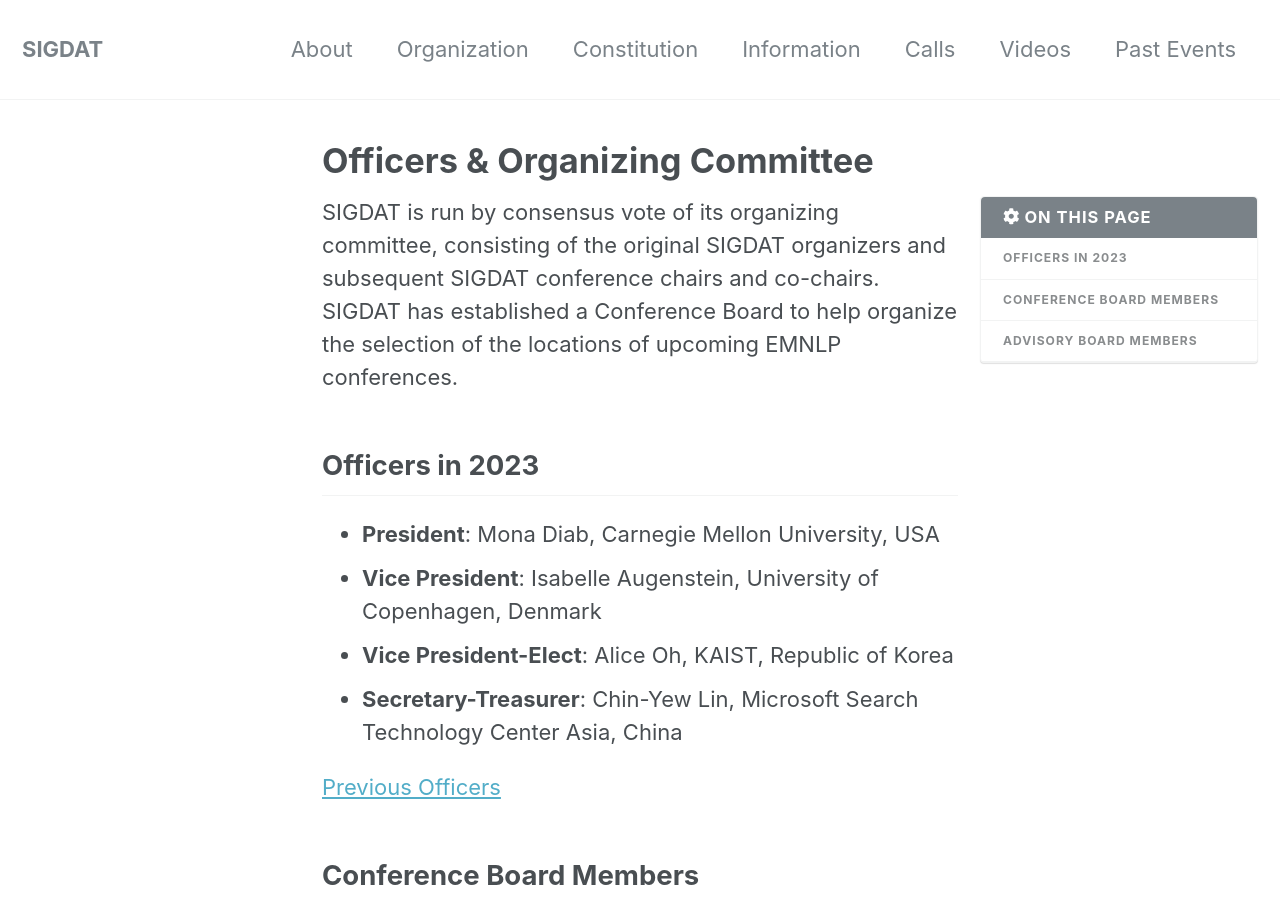
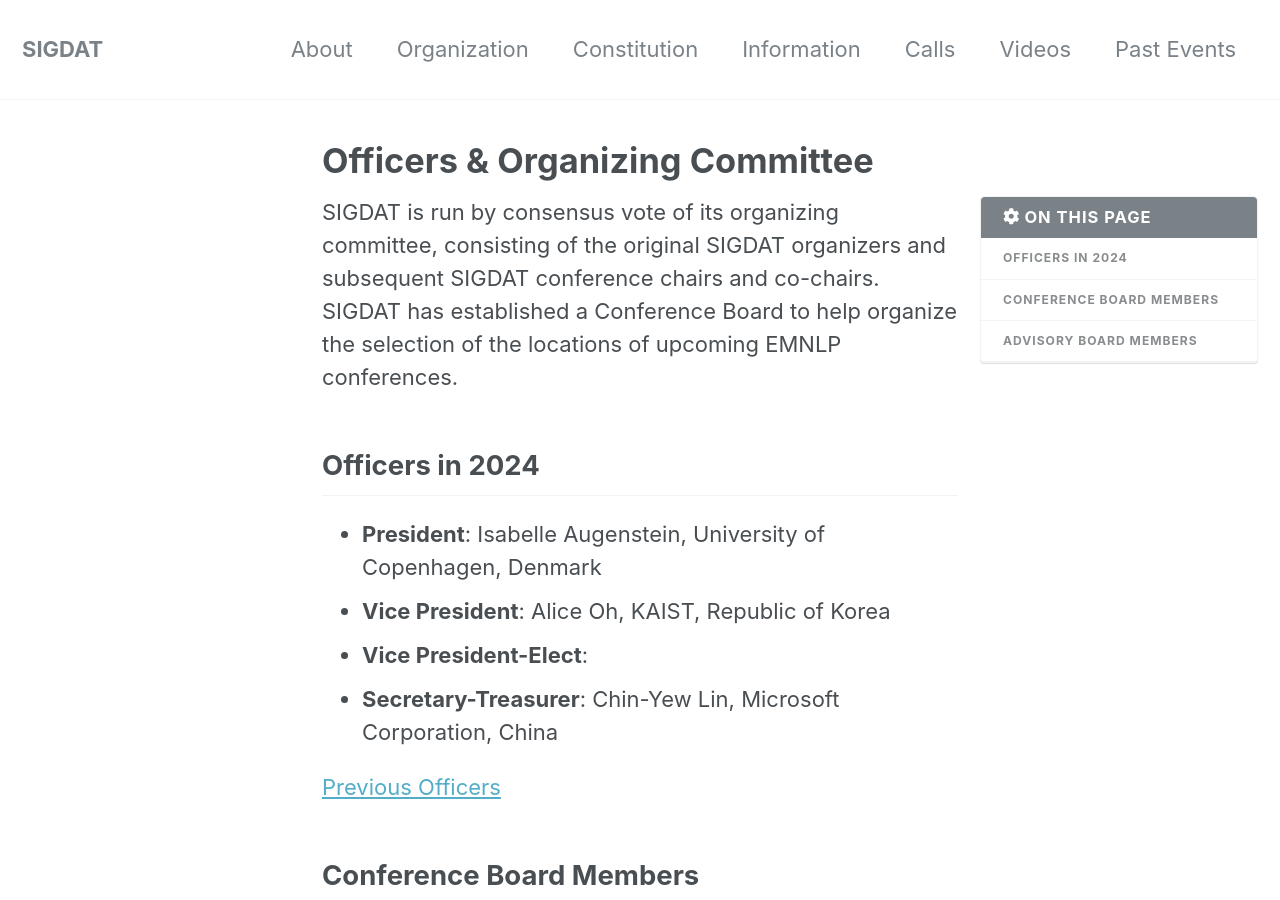
Before and after one commit to sigdat-org/sigdat, a Jekyll site: the page built from _pages/organization.md, in a window 1280 px wide and 900 px high. Built offline with Jekyll 4.4.1, drawn with Linux system fonts in a browser that asks for light colours; nearby versions of some CDN libraries.

Commit message:
Update home, events, officers, org, and CFP

```diff
--- a/_pages/organization.md
+++ b/_pages/organization.md
@@ -11,12 +11,12 @@ toc_icon: "cog"
 
 SIGDAT is run by consensus vote of its organizing committee, consisting of the original SIGDAT organizers and subsequent SIGDAT conference chairs and co-chairs.  SIGDAT has established a Conference Board to help organize the selection of the locations of upcoming EMNLP conferences.
 
-## Officers in 2023
+## Officers in 2024
 
-- **President**: Mona Diab, Carnegie Mellon University, USA<br/>
-- **Vice President**: Isabelle Augenstein, University of Copenhagen, Denmark<br/>
-- **Vice President-Elect**: Alice Oh, KAIST, Republic of Korea<br/>
-- **Secretary-Treasurer**: Chin-Yew Lin, Microsoft Search Technology Center Asia, China
+- **President**: Isabelle Augenstein, University of Copenhagen, Denmark<br/>
+- **Vice President**: Alice Oh, KAIST, Republic of Korea<br/>
+- **Vice President-Elect**: <br/>
+- **Secretary-Treasurer**: Chin-Yew Lin, Microsoft Corporation, China
 
 [Previous Officers](/officers)
 
```
Also changed, not shown: _pages/calls/2025.md (added, +81 -0 lines), _pages/events.md (+6 -0 lines), _pages/home.md (+2 -5 lines), _pages/officers.md (+5 -0 lines).
